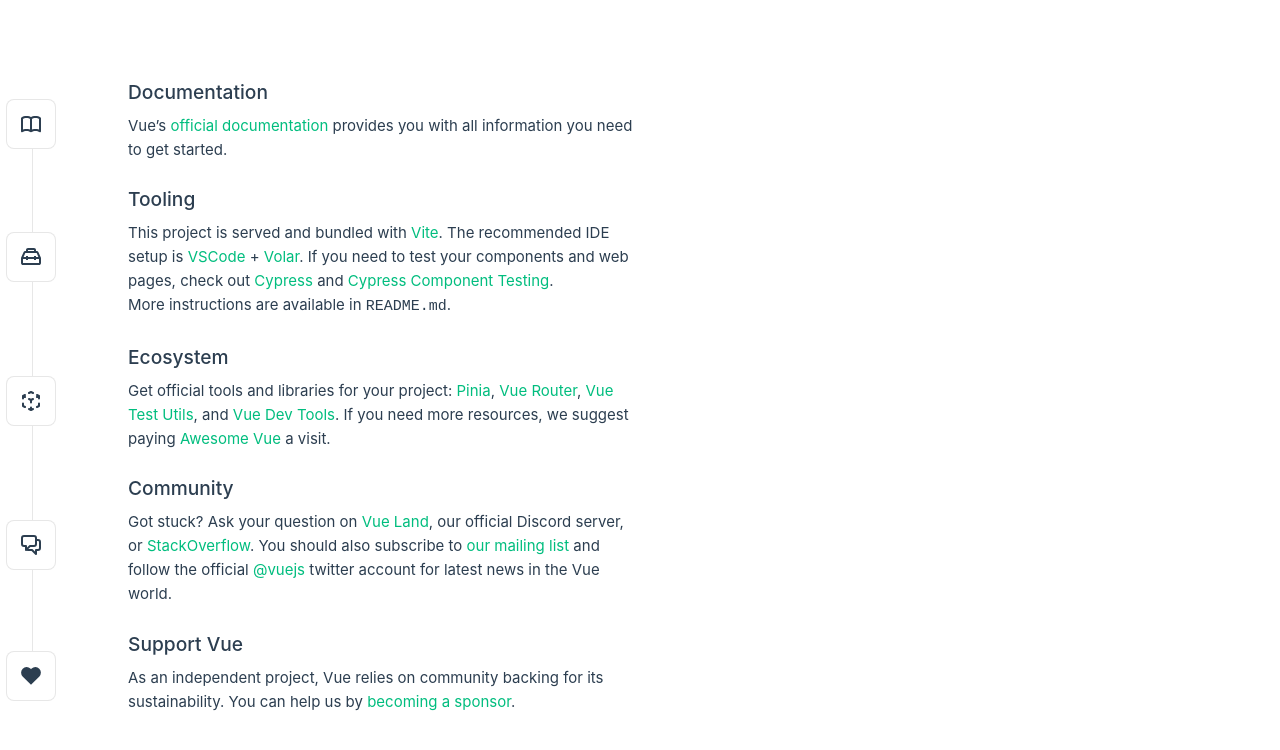
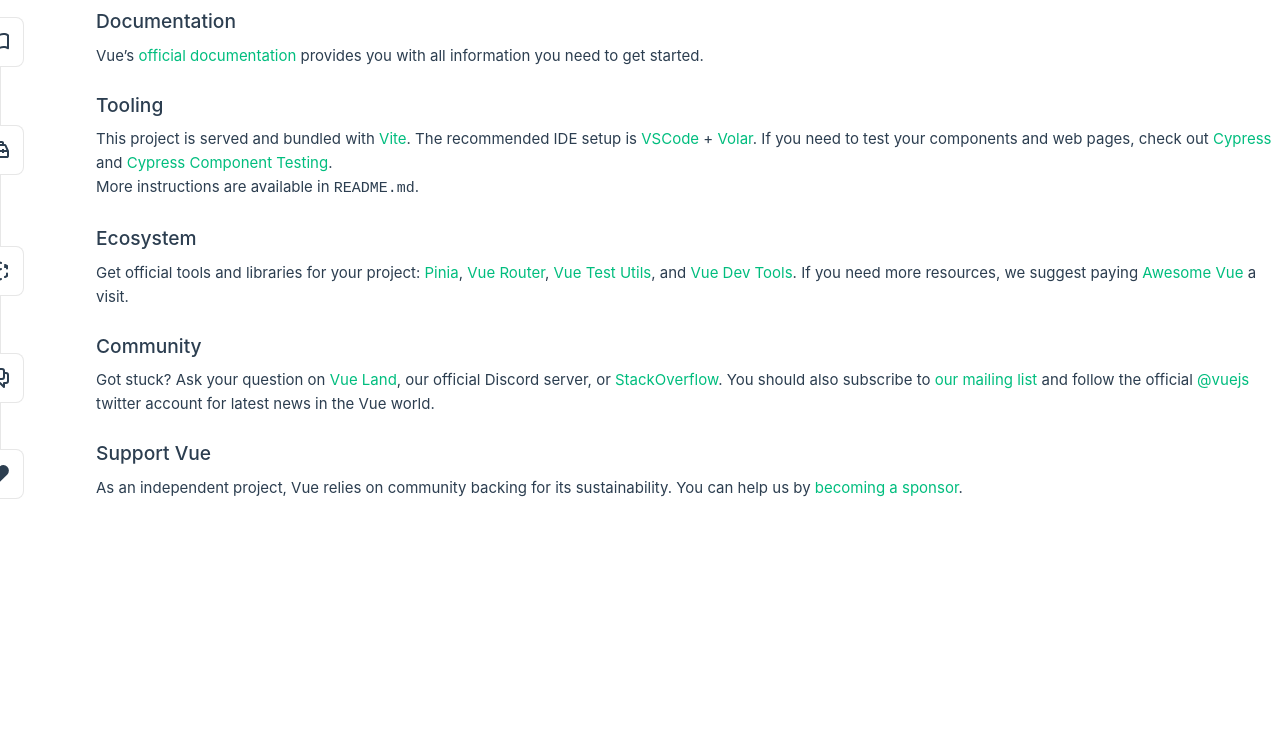
Before and after one commit to hekx11/vue-fb-shop, a Vue app: page / in a window 1280 px wide. Shown: the top 750 px of the page. Built offline with nearby package versions, Linux system fonts and the light colour scheme.

Commit message:
feat: :lipstick: Working on shop view

```diff
--- a/src/App.vue
+++ b/src/App.vue
@@ -6,4 +6,9 @@
   <RouterView />
 </template>
 
-<style scoped></style>
+<style scoped>
+* {
+  min-width: 100vw !important;
+  height: 100vh;
+}
+</style>
--- a/src/assets/base.css
+++ b/src/assets/base.css
@@ -4,7 +4,7 @@
   --vt-c-white-soft: #f8f8f8;
   --vt-c-white-mute: #f2f2f2;
 
-  --vt-c-black: #181818;
+  --vt-c-black: #1f2025;
   --vt-c-black-soft: #222222;
   --vt-c-black-mute: #282828;
 
--- a/src/assets/main.css
+++ b/src/assets/main.css
@@ -1,12 +1,4 @@
 @import './base.css';
-
-#app {
-  max-width: 1280px;
-  margin: 0 auto;
-  padding: 2rem;
-
-  font-weight: normal;
-}
 
 a,
 .green {
@@ -15,21 +7,9 @@
   transition: 0.4s;
 }
 
-@media (hover: hover) {
-  a:hover {
-    background-color: hsla(160, 100%, 37%, 0.2);
-  }
-}
-
 @media (min-width: 1024px) {
   body {
     display: flex;
     place-items: center;
   }
-
-  #app {
-    display: grid;
-    grid-template-columns: 1fr 1fr;
-    padding: 0 2rem;
-  }
 }
--- /dev/null
+++ b/src/components/shop/ShopItem.vue
@@ -0,0 +1,21 @@
+<template>
+  <div class="item">
+    <img src="https://picsum.photos/200" alt="item" />
+    <h3>Item</h3>
+    <p>Price</p>
+  </div>
+</template>
+
+<style scoped>
+.item {
+  display: flex;
+  flex-direction: column;
+  place-items: center;
+  border-style: solid;
+  max-height: 300px;
+  margin: 1rem;
+}
+img {
+  object-fit: contain;
+}
+</style>
--- a/src/components/shop/TheShop.vue
+++ b/src/components/shop/TheShop.vue
@@ -0,0 +1,19 @@
+<script setup lang="ts">
+import ShopItem from './ShopItem.vue'
+</script>
+<template>
+  <div id="container">
+    <ShopItem />
+    <ShopItem />
+    <ShopItem />
+    <ShopItem />
+  </div>
+</template>
+
+<style scoped>
+#container {
+  justify-items: center;
+  display: grid;
+  grid-template-columns: repeat(4, 0.2fr);
+}
+</style>
--- a/src/stores/counter.ts
+++ b/src/stores/index.ts
@@ -1,7 +1,7 @@
-import { ref, computed } from 'vue'
 import { defineStore } from 'pinia'
+import { computed, ref } from 'vue'
 
-export const useCounterStore = defineStore('counter', () => {
+export const useCounterStore = defineStore('index', () => {
   const count = ref(0)
   const doubleCount = computed(() => count.value * 2)
   function increment() {
--- a/src/views/ShopView.vue
+++ b/src/views/ShopView.vue
@@ -7,3 +7,11 @@
     <TheShop />
   </main>
 </template>
+
+<style scoped>
+* {
+  display: flex;
+  justify-content: center;
+  width: 85%;
+}
+</style>
```
